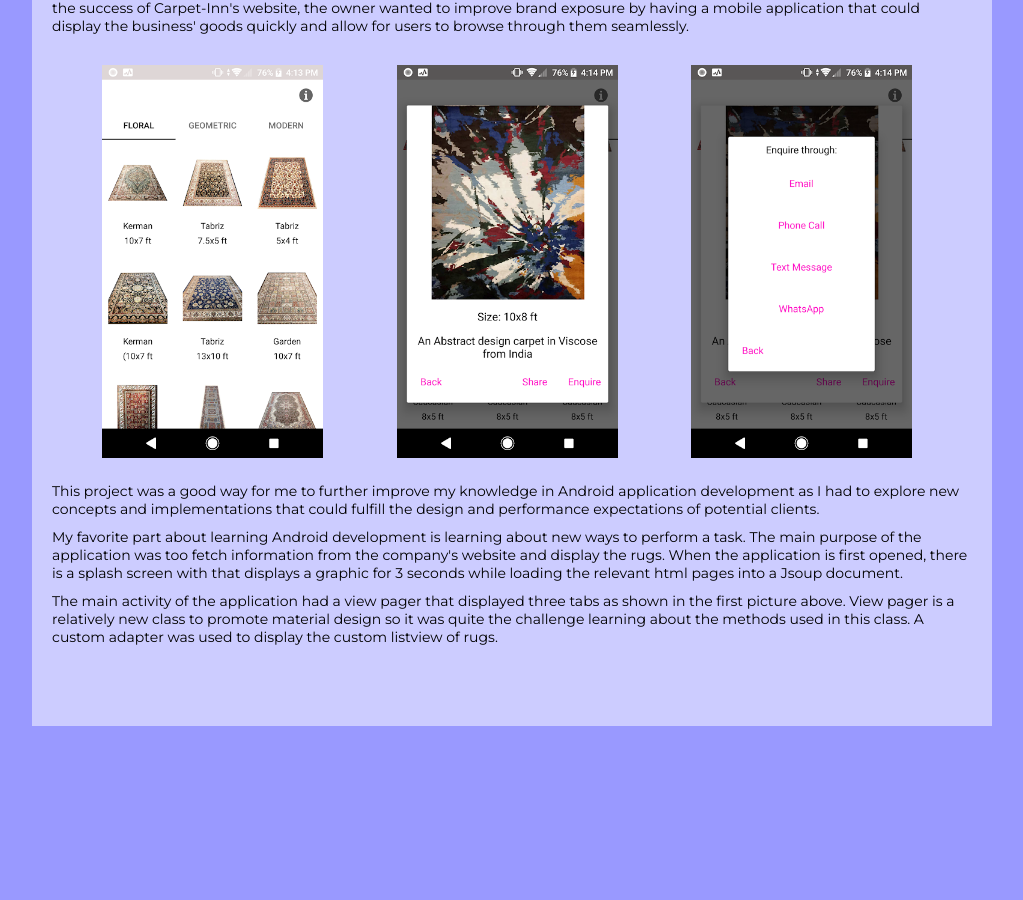
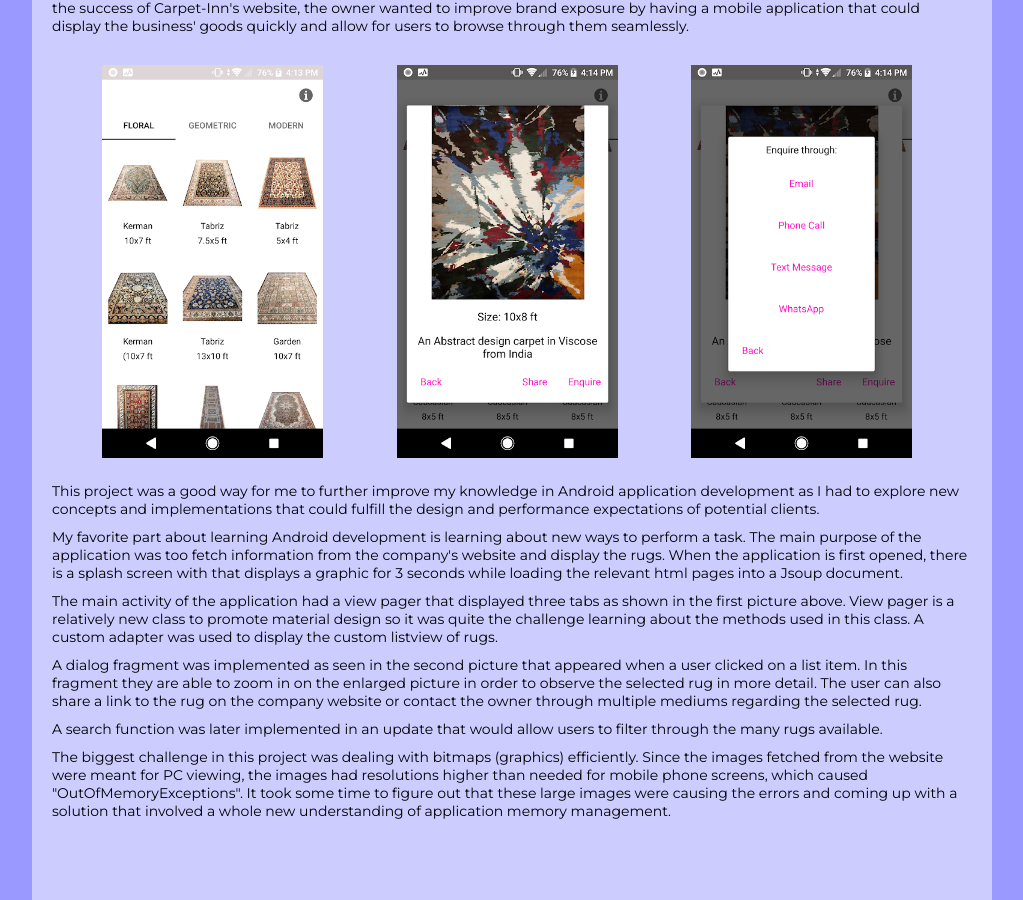
Before and after one commit to pestorius/pestorius.github.io, a Jekyll site: the page projects.html, which Jekyll copies as it is, in a window 1280 px wide and 900 px high, scrolled down 2518 px. Shown: the whole window, without its empty margins (128-1151 px from the left). Built offline with Jekyll 4.4.1, drawn with Linux system fonts in a browser that asks for light colours; before the commit the page ends 3244 px from its top, so only the background shows below that.

Commit message:
Update projects.html

```diff
--- a/projects.html
+++ b/projects.html
@@ -74,7 +74,9 @@
 		<p>This project was a good way for me to further improve my knowledge in Android application development as I had to explore new concepts and implementations that could fulfill the design and performance expectations of potential clients.</p>
 		<p>My favorite part about learning Android development is learning about new ways to perform a task. The main purpose of the application was too fetch information from the company's website and display the rugs. When the application is first opened, there is a splash screen with that displays a graphic for 3 seconds while loading the relevant html pages into a Jsoup document.</p>
 		<p>The main activity of the application had a view pager that displayed three tabs as shown in the first picture above. View pager is a relatively new class to promote material design so it was quite the challenge learning about the methods used in this class. A custom adapter was used to display the custom listview of rugs.</p>
-
+		<p>A dialog fragment was implemented as seen in the second picture that appeared when a user clicked on a list item. In this fragment they are able to zoom in on the enlarged picture in order to observe the selected rug in more detail. The user can also share a link to the rug on the company website or contact the owner through multiple mediums regarding the selected rug.</p>
+		<p>A search function was later implemented in an update that would allow users to filter through the many rugs available.</p>
+		<p>The biggest challenge in this project was dealing with bitmaps (graphics) efficiently. Since the images fetched from the website were meant for PC viewing, the images had resolutions higher than needed for mobile phone screens, which caused "OutOfMemoryExceptions". It took some time to figure out that these large images were causing the errors and coming up with a solution that involved a whole new understanding of application memory management.</p>
 	</section>
 <footer></footer>
 </body>
```
